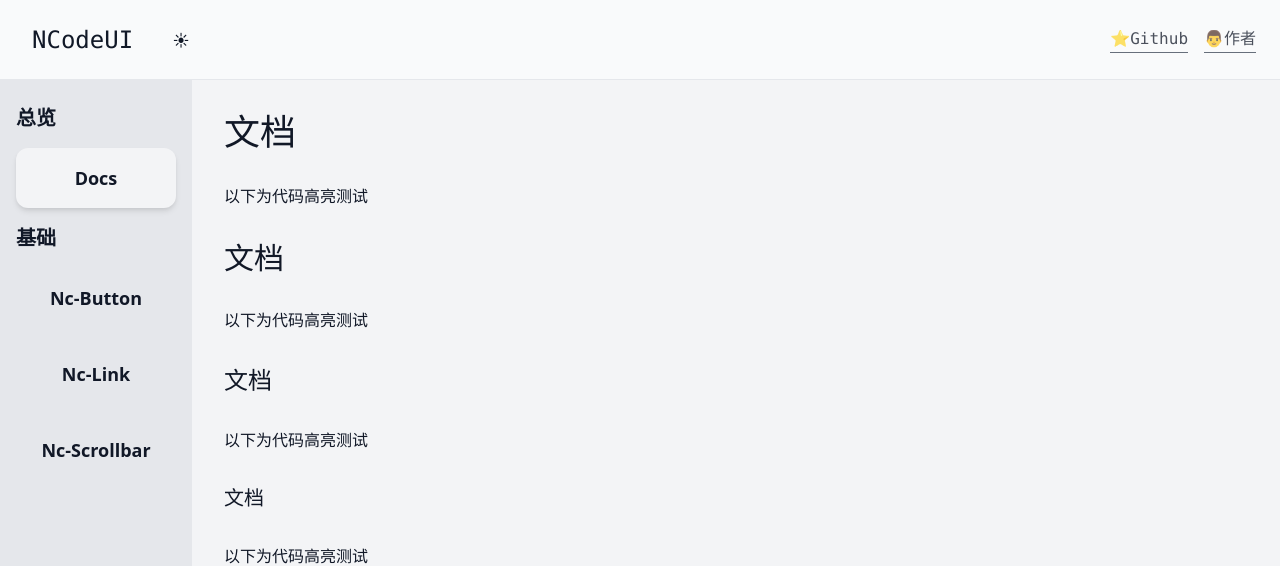
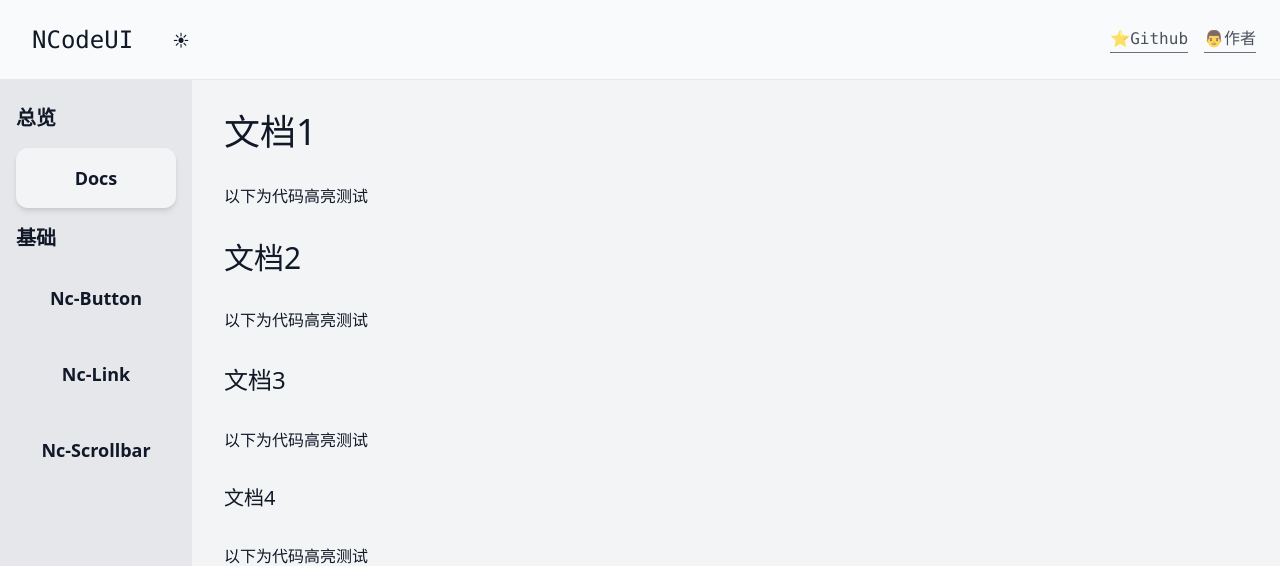
Before and after one commit to NeserCode/NCodeUI, a Vue app: page /docs in a window 1280 px wide. Shown: the top 566 px of the page. Built offline with nearby package versions, Linux system fonts and the light colour scheme; what @highlightjs/vue-plugin would draw is missing.

Commit message:
headTitle完成锚点装载
修复了锚点异常的BUG

```diff
--- a/src/components/Native/HeadTitle/index.vue
+++ b/src/components/Native/HeadTitle/index.vue
@@ -1,6 +1,6 @@
 <template>
-  <span class="headTitle">
-    <a :class="['titleNode', haneleLevelClass()]" :href="nodeLink">#</a>
+  <span class="headTitle" :id="nodeLink">
+    <a :class="['titleNode', haneleLevelClass()]" :href="'#' + nodeLink">#</a>
     <span :class="['titleText', haneleLevelClass()]" ref="textContent"
       ><slot></slot
     ></span>
@@ -16,10 +16,10 @@ const $props = defineProps({
 
 const { level } = toRefs($props)
 var textContent = ref(null)
-var nodeLink = ref('#')
+var nodeLink = ref('')
 
 onMounted(() => {
-  nodeLink.value += textContent.value.textContent
+  nodeLink.value = textContent.value.textContent
 })
 
 function haneleLevelClass () {
--- a/src/components/Native/Main/index.vue
+++ b/src/components/Native/Main/index.vue
@@ -123,7 +123,8 @@ function initNodeClass (id) {
 
 /* View */
 .view {
-  @apply p-4;
+  @apply p-4
+  overflow-y-auto overflow-x-hidden;
 }
 
 /* Calc Value */
@@ -139,4 +140,9 @@ function initNodeClass (id) {
 .aside::-webkit-scrollbar {
   display: none;
 }
+
+/* Unsupport less */
+.view {
+  scroll-behavior: smooth;
+}
 </style>
--- a/src/views/Docs/index.vue
+++ b/src/views/Docs/index.vue
@@ -1,12 +1,12 @@
 <template>
   <div class="doc">
-    <headTitle :level="1">文档</headTitle>
+    <headTitle :level="1">文档1</headTitle>
     <span class="text">以下为代码高亮测试</span>
-    <headTitle :level="2">文档</headTitle>
+    <headTitle :level="2">文档2</headTitle>
     <span class="text">以下为代码高亮测试</span>
-    <headTitle :level="3">文档</headTitle>
+    <headTitle :level="3">文档3</headTitle>
     <span class="text">以下为代码高亮测试</span>
-    <headTitle :level="4">文档</headTitle>
+    <headTitle :level="4">文档4</headTitle>
     <span class="text">以下为代码高亮测试</span>
     <highlightjs lang="javascript" :code="testCode" />
   </div>
@@ -28,6 +28,7 @@ var testCode = ref(`watch($route, () => {
 <style scoped lang="postcss">
 .doc {
   @apply flex flex-col w-full h-full;
+  min-height: 200vh;
 }
 
 .title {
```
